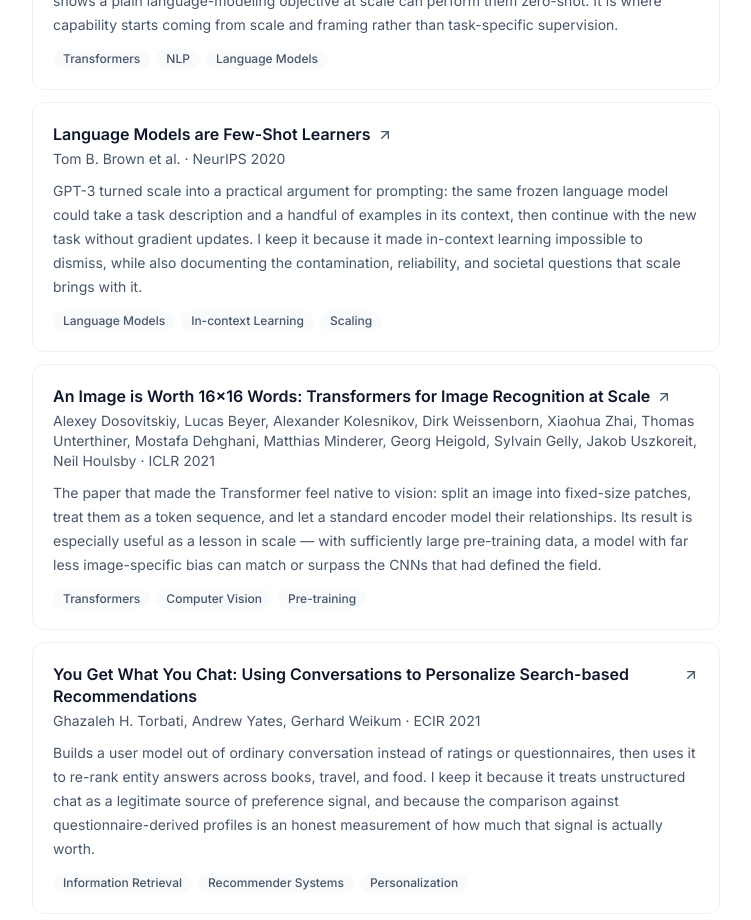
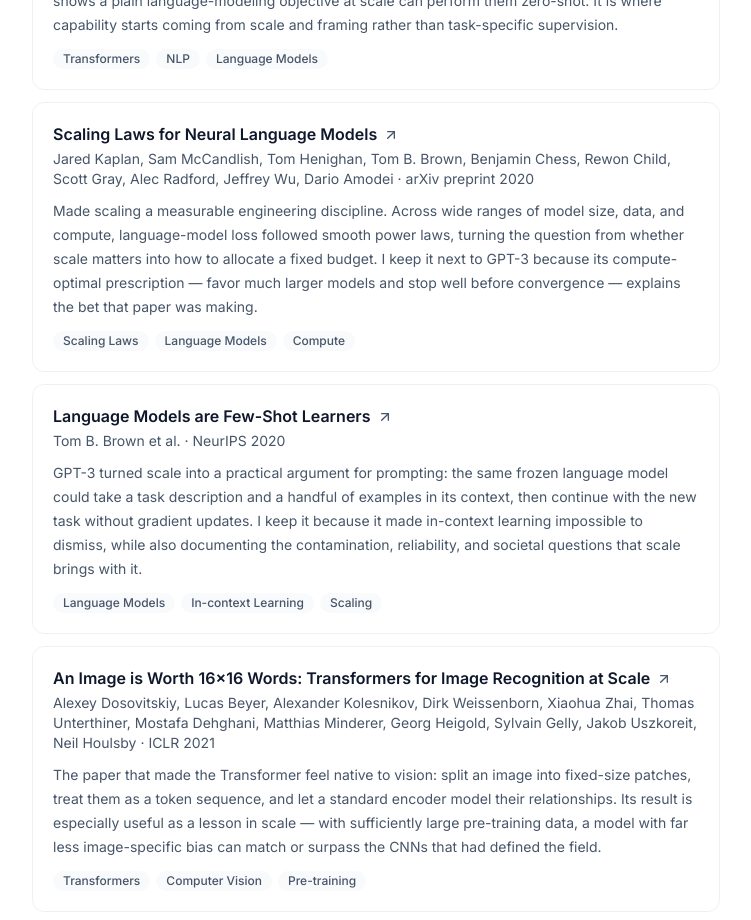
Before and after one commit to TahseenSust/tahseen, a Next.js app: page /paper-shelf in a window 1280 px wide. Shown: the part 1640-2560 px from the top of the page, without its empty margins (264-1015 px from the left). Built offline with nearby package versions, Linux system fonts and the light colour scheme.

Commit message:
Add scaling laws paper to curated reading list

```diff
--- a/src/data/papers.ts
+++ b/src/data/papers.ts
@@ -74,6 +74,17 @@
     tags: ["Transformers", "NLP", "Language Models"],
   },
   {
+    title: "Scaling Laws for Neural Language Models",
+    authors:
+      "Jared Kaplan, Sam McCandlish, Tom Henighan, Tom B. Brown, Benjamin Chess, Rewon Child, Scott Gray, Alec Radford, Jeffrey Wu, Dario Amodei",
+    venue: "arXiv preprint",
+    year: "2020",
+    url: "https://arxiv.org/pdf/2001.08361",
+    note:
+      "Made scaling a measurable engineering discipline. Across wide ranges of model size, data, and compute, language-model loss followed smooth power laws, turning the question from whether scale matters into how to allocate a fixed budget. I keep it next to GPT-3 because its compute-optimal prescription — favor much larger models and stop well before convergence — explains the bet that paper was making.",
+    tags: ["Scaling Laws", "Language Models", "Compute"],
+  },
+  {
     title: "Language Models are Few-Shot Learners",
     authors: "Tom B. Brown et al.",
     venue: "NeurIPS",
```
